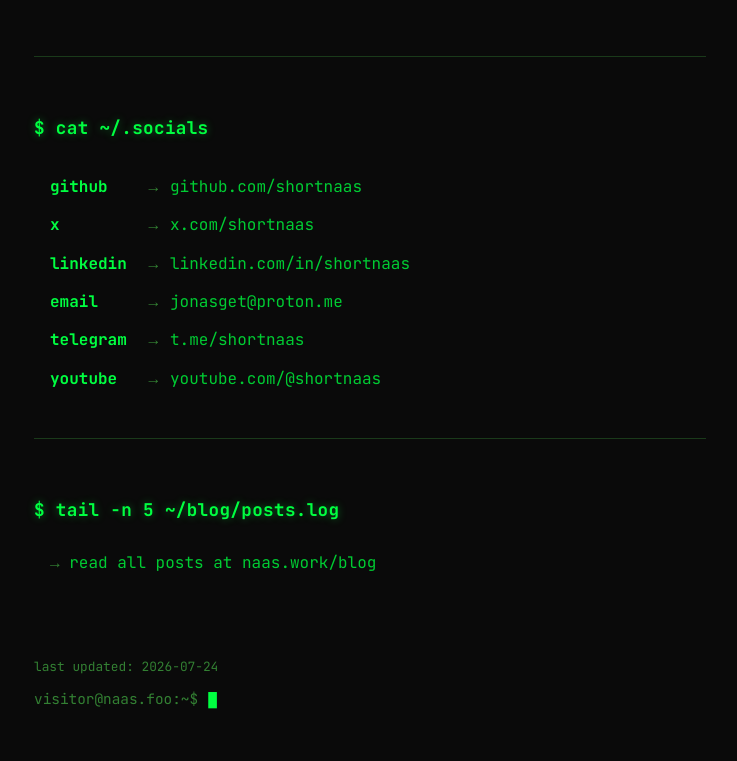
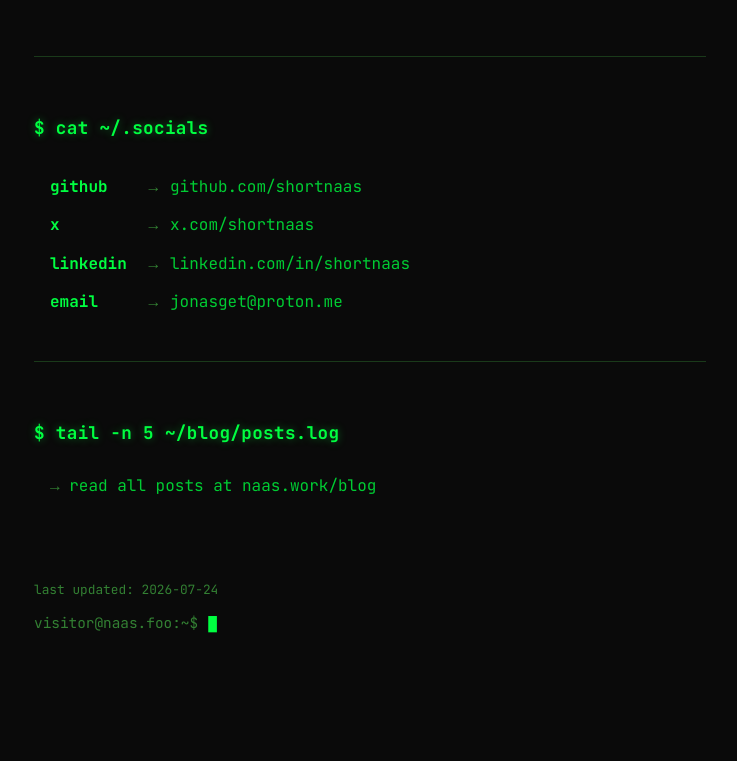
Before and after one commit to ShortNaas/naas.foo, a plain HTML site: page index.html in a window 1280 px wide. Shown: the part 956-1717 px from the top of the page, without its empty margins (270-1007 px from the left). After the commit the page ends 1640 px from the top, so only its background shows below. Drawn offline with Linux system fonts and the light colour scheme.

Commit message:
removed a few sm links

```diff
--- a/index.html
+++ b/index.html
@@ -76,16 +76,16 @@
           <span class="social-arrow">→</span>
           <span class="social-val">[ enable JS to reveal ]</span>
         </span>
-        <a href="https://t.me/shortnaas" class="social" target="_blank" rel="noopener">
+        <!--<a href="https://t.me/shortnaas" class="social" target="_blank" rel="noopener">
           <span class="social-key">telegram</span>
           <span class="social-arrow">→</span>
           <span class="social-val">t.me/shortnaas</span>
-        </a>
-                <a href="https://youtube.com/@shortnaas" class="social" target="_blank" rel="noopener">
+        </a>-->
+        <!--<a href="https://youtube.com/@shortnaas" class="social" target="_blank" rel="noopener">
           <span class="social-key">youtube</span>
           <span class="social-arrow">→</span>
           <span class="social-val">youtube.com/@shortnaas</span>
-        </a>
+        </a>-->
       </div>
     </section>
 
```
